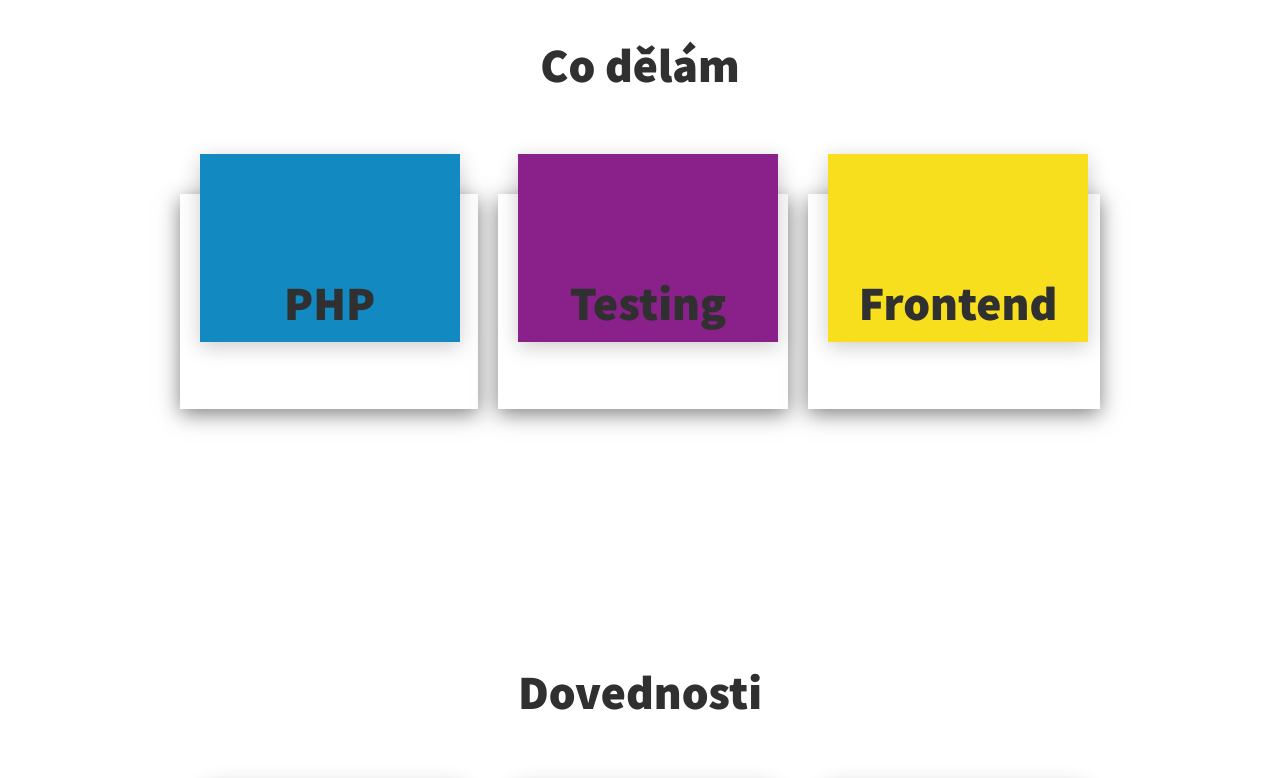
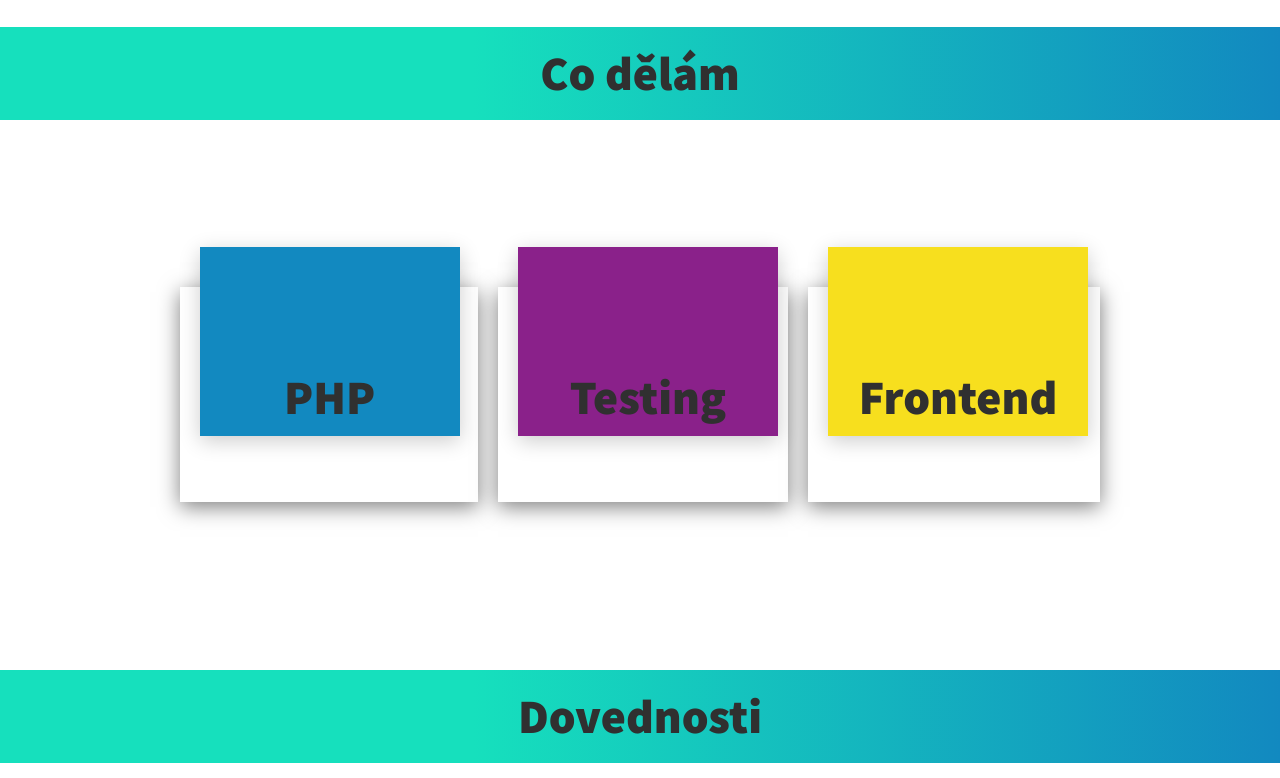
Before and after one commit to JiMare/portfolio-JM, a plain HTML site: page index.html in a window 1280 px wide. Shown: the part 516-1294 px from the top of the page. Drawn offline with Linux system fonts and the light colour scheme.

Commit message:
responzivní úprava karet

```diff
--- a/index.html
+++ b/index.html
@@ -44,9 +44,8 @@
     <main>
 
          <!--Services-->
-
+        <h2 id="services">Co dělám</h2>
         <section class="services">
-            <h2>Co dělám</h2>
             <div class="services__cards">
                  <div class="services__card services__card--php">
                     <div class="services__Bx services__Bx--php" data-text="PHP">
@@ -88,9 +87,8 @@
         </section>
 
         <!--Dovednosti-->
-
+        <h2 id="skills">Dovednosti</h2>
         <section class="skills">
-            <h2>Dovednosti</h2>
             <div class="skills__cards">
                  <div class="skills__card skills__card--php">
                     <div class="skills__Bx skills__Bx--php" data-text="PHP">
@@ -143,6 +141,13 @@
             </div>
         </section>
 
+        <!--O mně-->
+
+        <section class="about" id="about">
+            <h2>O mně</h2>
+
+        </section>
+
     </main>
 
 </body>
--- a/style.scss
+++ b/style.scss
@@ -251,11 +251,13 @@ body{
 h2{
     text-align: center;
     font-size: 3rem;
+    background: $gradient;
+    width: 100%;
+    padding: .5rem;
 }
 
 .services, .skills{
     display: flex;
-    flex-direction: column;
     justify-content: center;
     align-items: center;
 }
@@ -265,7 +267,7 @@ h2{
     width: 1100px;
     display: flex;
     justify-content: center;
-    align-items: flex-start;
+    align-items: center;
     flex-wrap: wrap;
     padding: 60px 30px;
     min-height: 550px;
```
Also changed, not shown: style.css, 1 other file.
